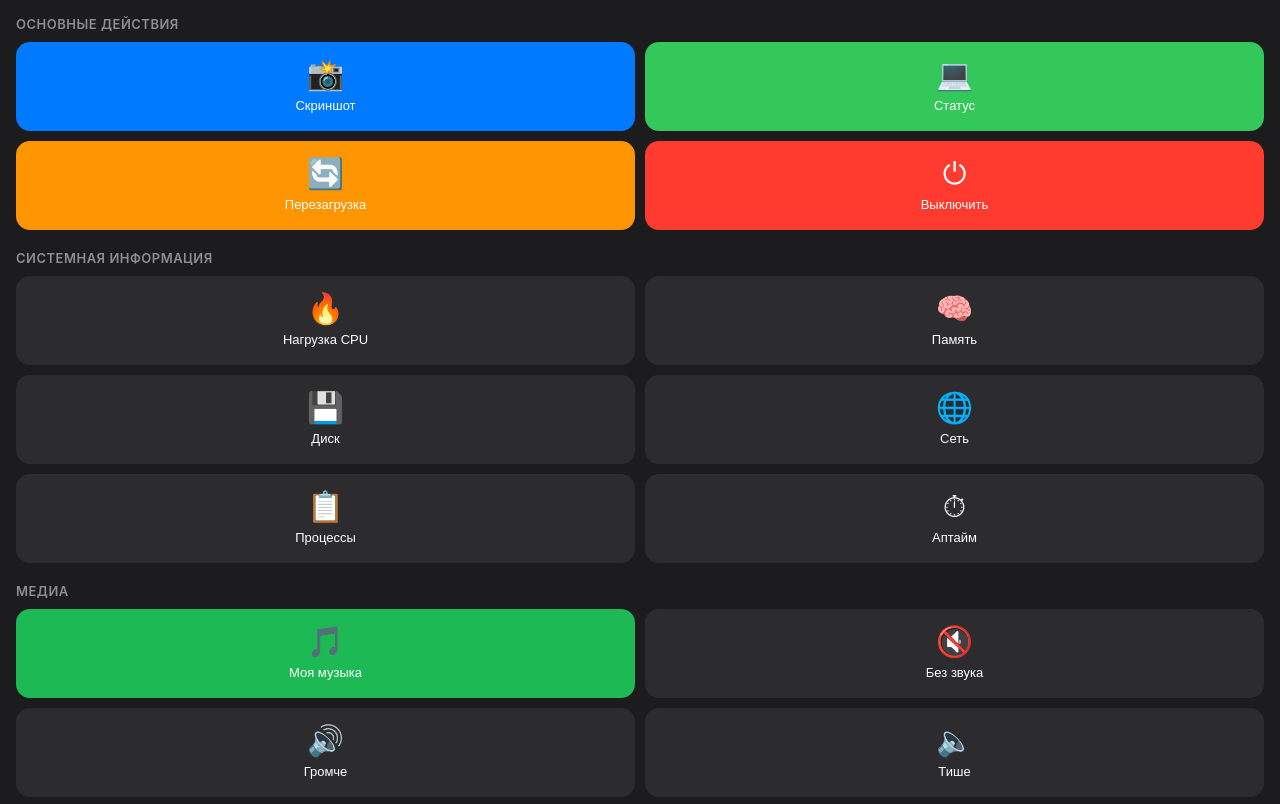
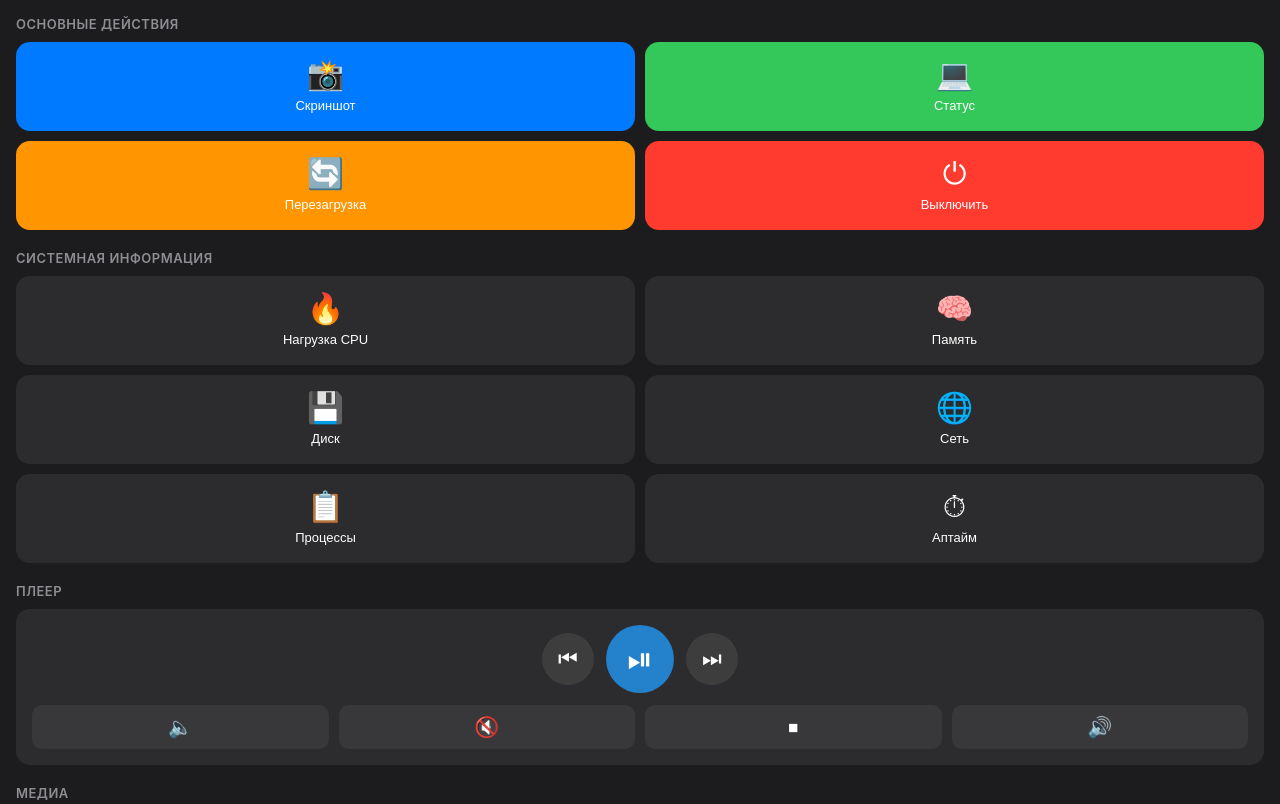
Before and after one commit to kuzeri/pc-control-miniapp, a plain HTML site: page index.html in a window 1280 px wide. Shown: the top 804 px of the page. Drawn offline with Linux system fonts and the light colour scheme; a script that the page names is missing.

Commit message:
Add files via upload

```diff
--- a/index.html
+++ b/index.html
@@ -72,6 +72,56 @@
     .btn.green  { background: var(--green);  color: #fff; }
     .btn.blue    { background: var(--blue);   color: #fff; }
     .btn.spotify { background: #1db954;       color: #fff; }
+
+    /* ── Player ──────────────────────────────────── */
+    .player {
+      background: var(--bg2);
+      border-radius: 14px;
+      padding: 16px;
+      display: flex;
+      flex-direction: column;
+      gap: 12px;
+    }
+    .player-row {
+      display: flex;
+      justify-content: center;
+      align-items: center;
+      gap: 12px;
+    }
+    .pbtn {
+      background: rgba(255,255,255,0.08);
+      border: none;
+      border-radius: 50%;
+      color: var(--text);
+      cursor: pointer;
+      display: flex;
+      align-items: center;
+      justify-content: center;
+      transition: transform 0.1s, background 0.1s;
+      -webkit-tap-highlight-color: transparent;
+    }
+    .pbtn:active { transform: scale(0.88); background: rgba(255,255,255,0.16); }
+    .pbtn.sm { width: 52px; height: 52px; font-size: 22px; }
+    .pbtn.lg { width: 68px; height: 68px; font-size: 32px; background: var(--accent); }
+    .pbtn.lg:active { background: var(--accent); opacity: 0.8; }
+    .player-vol {
+      display: flex;
+      justify-content: center;
+      gap: 10px;
+    }
+    .vbtn {
+      flex: 1;
+      background: rgba(255,255,255,0.06);
+      border: none;
+      border-radius: 10px;
+      color: var(--text);
+      font-size: 20px;
+      padding: 10px;
+      cursor: pointer;
+      -webkit-tap-highlight-color: transparent;
+      transition: background 0.1s;
+    }
+    .vbtn:active { background: rgba(255,255,255,0.14); }
 
     /* ── Run section ─────────────────────────────── */
     .card {
@@ -172,19 +222,25 @@
     </button>
   </div>
 
+  <h2>Плеер</h2>
+  <div class="player">
+    <div class="player-row">
+      <button class="pbtn sm" onclick="send('prev_track')" title="Предыдущий">⏮</button>
+      <button class="pbtn lg" onclick="send('play_pause')" title="Играть / Пауза">⏯</button>
+      <button class="pbtn sm" onclick="send('next_track')" title="Следующий">⏭</button>
+    </div>
+    <div class="player-vol">
+      <button class="vbtn" onclick="send('volume_down')">🔈</button>
+      <button class="vbtn" onclick="send('mute')">🔇</button>
+      <button class="vbtn" onclick="send('stop_media')">⏹</button>
+      <button class="vbtn" onclick="send('volume_up')">🔊</button>
+    </div>
+  </div>
+
   <h2>Медиа</h2>
   <div class="grid">
     <button class="btn spotify" onclick="send('spotify')">
       <span class="icon">🎵</span><span class="label">Моя музыка</span>
-    </button>
-    <button class="btn" onclick="send('mute')">
-      <span class="icon">🔇</span><span class="label">Без звука</span>
-    </button>
-    <button class="btn" onclick="send('volume_up')">
-      <span class="icon">🔊</span><span class="label">Громче</span>
-    </button>
-    <button class="btn" onclick="send('volume_down')">
-      <span class="icon">🔈</span><span class="label">Тише</span>
     </button>
     <button class="btn" onclick="send('lock')">
       <span class="icon">🔒</span><span class="label">Блокировка</span>
```
